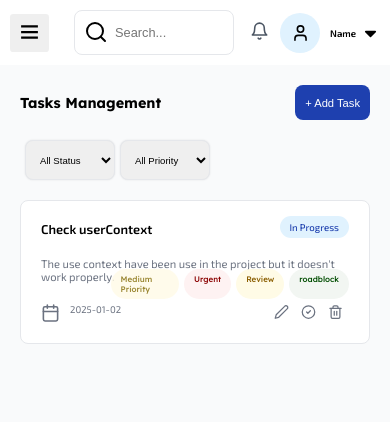
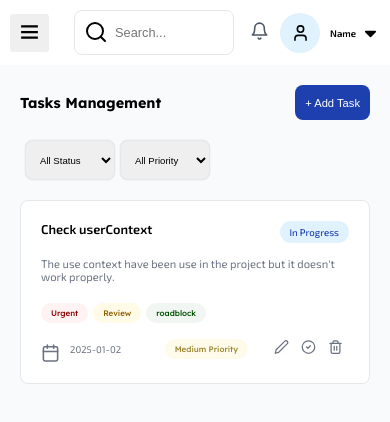
Before and after one commit to S0KPiseth/TaskMaster, a React (Vite) app: page / in a window 390 px wide. Shown: the top 422 px of the page. Built offline with nearby package versions, Linux system fonts and the light colour scheme; a web font is replaced by a local one.

Commit message:
adjust the tags element for responsive design

```diff
--- a/src/App.jsx
+++ b/src/App.jsx
@@ -104,7 +104,7 @@ function App() {
       case "Dashboard":
         return <Dashboard taskList={taskList} setNavigationHelper={setNavigationHelper} setAddStatus={setAddStatus} />;
       case "Tasks":
-        return <TaskTab taskList={taskList} setTaskList={setTaskList} addStatus={addStatus} setAddStatus={setAddStatus} completeTask={completeTask} />;
+        return <TaskTab taskList={taskList} setTaskList={setTaskList} addStatus={addStatus} setAddStatus={setAddStatus} completeTask={completeTask} isTabletScreen={isTabletScreen} />;
       case "Calendar":
         return <Calendar taskList={taskList} completeTask={completeTask} hover={hover} setHover={setHover} />;
       case "Settings":
--- a/src/Components/TaskCard/TaskCard.css
+++ b/src/Components/TaskCard/TaskCard.css
@@ -17,15 +17,25 @@
   border: 1px solid rgba(0, 162, 255, 0.312);
   border-radius: inherit;
 }
+.taskContent {
+  flex-grow: 1;
+}
+.taskContent > .tags {
+  margin-left: 20px;
+  margin-right: 20px;
+  flex-wrap: wrap;
+  flex-direction: row;
+  row-gap: 5px;
+}
 #TagsNControl {
   right: 0;
   position: absolute;
   padding: 20px;
-  width: 80%;
+  width: fit-content;
   display: flex;
   justify-content: end;
   align-items: end;
-  height: 152px;
+  height: 100%;
 }
 #TagsNControl > p {
   font-weight: var(--font-medium);
--- a/src/Components/TaskCard/TaskCard.jsx
+++ b/src/Components/TaskCard/TaskCard.jsx
@@ -1,5 +1,38 @@
 import "./TaskCard.css";
-function TaskCard({ taskList, editTask, index, completeTask, deleteTask, recent }) {
+import { useEffect, useRef, useState } from "react";
+function TaskCard({ taskList, editTask, index, completeTask, deleteTask, recent, isTabletScreen }) {
+  const myRef = useRef(null);
+  const DateRef = useRef(null);
+  const [isTouching, setIsTouching] = useState(false);
+  const [windowWidth, setWindowWidth] = useState(window.innerWidth);
+
+  const checkCollision = () => {
+    if (!myRef.current || !DateRef.current) return;
+    const tagsBox = myRef.current.getBoundingClientRect();
+    const dateBox = DateRef.current.getBoundingClientRect();
+    const threshold = 2;
+    const isBorderTouching =
+      // Touching on right/left
+      Math.abs(dateBox.right - tagsBox.left) <= threshold ||
+      // OR boxes are overlapping
+      (dateBox.left < tagsBox.right && dateBox.right > tagsBox.left);
+    isBorderTouching && setIsTouching(true);
+  };
+
+  useEffect(() => {
+    const handleWidth = () => {
+      setWindowWidth(window.innerWidth);
+      checkCollision();
+    };
+    handleWidth();
+    window.addEventListener("resize", handleWidth);
+    return () => window.removeEventListener("resize", handleWidth);
+  }, []);
+
+  useEffect(() => {
+    checkCollision();
+  }, [windowWidth, taskList[2].length]);
+
   const tags = taskList[2].map((e, index) => {
     return (
       <p key={index} style={{ backgroundColor: e.color, color: e.textColor }}>
@@ -9,12 +42,13 @@ function TaskCard({ taskList, editTask, index, completeTask, deleteTask, recent
   });
   return (
     <div className="tkCard">
-      <div>
+      <div className="taskContent">
         <p style={{ fontWeight: "var(--font-semibold)", fontSize: "var(--text-xl)" }} className={taskList[5] == "Complete" ? "line-trough" : ""}>
           {taskList[0]}
         </p>
         <p style={{ fontSize: "var(--text-lg)", color: "var(--color-gray-500)" }}>{taskList[1]}</p>
-        <p style={{ color: "var(--color-gray-500)", display: "flex", columnGap: "10px" }}>
+        <div className="tags">{(isTabletScreen || isTouching) && tags}</div>
+        <p style={{ color: "var(--color-gray-500)", display: "flex", columnGap: "10px", width: "fit-content" }} ref={DateRef}>
           <svg xmlns="http://www.w3.org/2000/svg" width="20" height="20" viewBox="0 0 24 24" fill="none" stroke="currentColor" strokeWidth="2" strokeLinecap="round" strokeLinejoin="round">
             <path d="M8 2v4"></path>
             <path d="M16 2v4"></path>
@@ -27,9 +61,9 @@ function TaskCard({ taskList, editTask, index, completeTask, deleteTask, recent
       <div id="TagsNControl">
         <p className={taskList[5] == "In Progress" ? "in-progress" : taskList[5] == "Over due" ? "priority-high" : "complete"}>{taskList[5]}</p>
         <div id="innerTagNControl">
-          <div className="tags">
+          <div className="tags" ref={myRef}>
             <p className={taskList[4] == "Medium Priority" ? "priority-medium" : taskList[4] == "High Priority" ? "priority-high" : "priority-low"}>{taskList[4]}</p>
-            {tags}
+            {!isTabletScreen && !isTouching && tags}
           </div>
           {!recent && (
             <div id="buttonTask">
--- a/src/Components/TasksTab/TaskTab.css
+++ b/src/Components/TasksTab/TaskTab.css
@@ -60,7 +60,7 @@ h3 {
 }
 .addTask input {
   border: 1px solid var(--border-color);
-  height: 40px;
+
   box-shadow: 0 0 2px var(--shadow-color);
   border-radius: 0.25rem;
   padding: 10px;
@@ -69,7 +69,8 @@ h3 {
   align-items: center;
   display: flex;
   border: 1px solid var(--border-color);
-  height: 40px;
+  flex-wrap: wrap;
+  row-gap: 5px;
   box-shadow: 0 0 2px var(--shadow-color);
   border-radius: 0.25rem;
   padding: 10px;
--- a/src/Components/TasksTab/TaskTab.jsx
+++ b/src/Components/TasksTab/TaskTab.jsx
@@ -3,7 +3,7 @@ import "./TaskTab.css";
 import TaskCard from "../TaskCard/TaskCard";
 import AddTask from "./AddTask/AddTask";
 
-function TaskTab({ taskList, setTaskList, addStatus, setAddStatus, completeTask }) {
+function TaskTab({ taskList, setTaskList, addStatus, setAddStatus, completeTask, isTabletScreen }) {
   const tagUpdate = useRef([]);
 
   //filter option
@@ -96,7 +96,7 @@ function TaskTab({ taskList, setTaskList, addStatus, setAddStatus, completeTask
         {newList.map((e, index) => {
           return (
             <React.Fragment key={index}>
-              <TaskCard taskList={e} setAddStatus={setAddStatus} editTask={editTask} index={index} completeTask={completeTask} deleteTask={deleteTask} />
+              <TaskCard taskList={e} setAddStatus={setAddStatus} editTask={editTask} index={index} completeTask={completeTask} deleteTask={deleteTask} isTabletScreen={isTabletScreen} />
               <br />
             </React.Fragment>
           );
--- a/src/Query.css
+++ b/src/Query.css
@@ -4,6 +4,10 @@
   .sideBar {
     width: 60px !important;
     min-width: 60px !important;
+  }
+  #TagsNControl {
+    height: 100% !important;
+    width: fit-content !important;
   }
 }
 @media (max-width: 480px) {
@@ -25,11 +29,11 @@
   .tags p {
     font-size: var(--text-sm) !important;
   }
-  #innerTagNControl {
-    /* row-gap: 5px; */
+  /* #innerTagNControl {
+
     flex-direction: column;
     align-items: end !important;
-  }
+  } */
   #innerTagNControl svg {
     width: 15px;
   }
```
